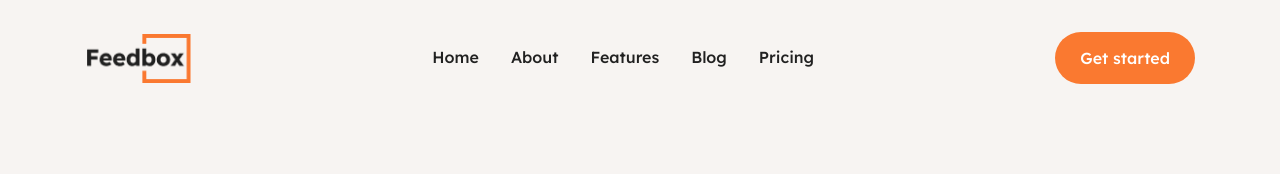
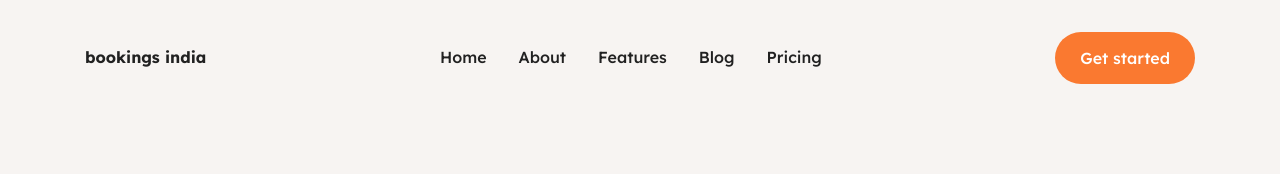
Before and after one commit to vishnuvv1990/vishnuvv1990.github.io, a plain HTML site: page t1/index.html in a window 1280 px wide. Shown: the top 174 px of the page. Drawn offline with Linux system fonts and the light colour scheme.

Commit message:
Update index.html

```diff
--- a/t1/index.html
+++ b/t1/index.html
@@ -1,8 +1,8 @@
 <!DOCTYPE html>
 <html lang="en">
   <head>
-    <title>Feedbox mobile app</title>
-    <meta property="og:title" content="Feedbox mobile app" />
+    <title>bookings india</title>
+    <meta property="og:title" content="bookings india" />
     <meta name="viewport" content="width=device-width, initial-scale=1.0" />
     <meta charset="utf-8" />
     <meta property="twitter:card" content="summary_large_image" />
@@ -47,7 +47,7 @@
       <div class="home-container">
         <div class="navbar-navbar-container">
           <header data-role="Header" class="navigation-container">
-            <img alt="logo" src="public/logo-1500h.png" class="navbar-image" />
+            <div> <b>bookings india </b></div>
             <div class="navbar-nav">
               <nav
                 class="navigation-links-nav navigation-links-root-class-name10"
```
